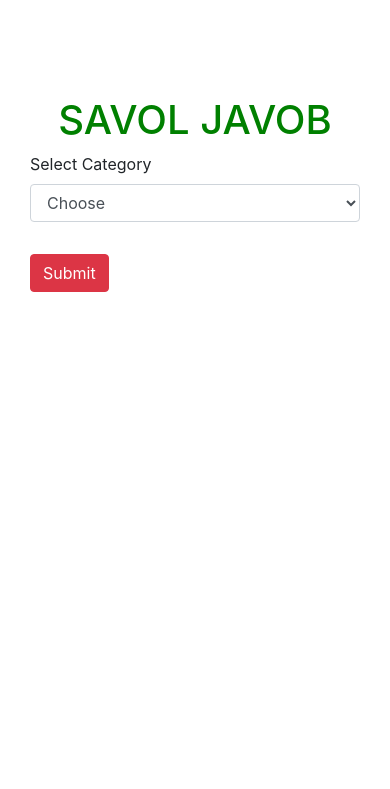
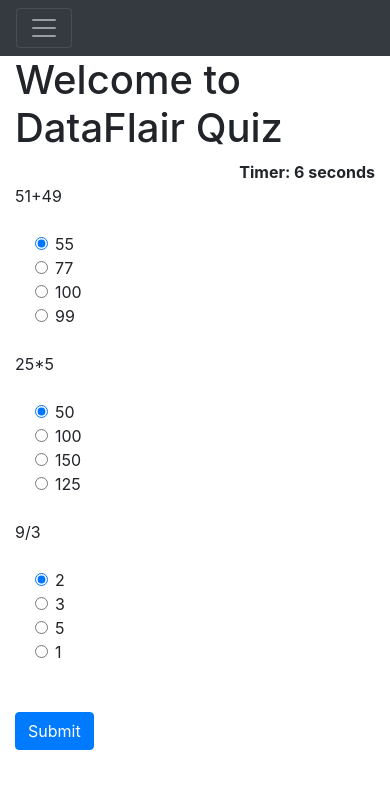
Before and after one commit to Dilshod123456/math, a Django app: page / in a window 390 px wide. Shown: the top 789 px of the page. Run offline with Django 5.2, Linux system fonts and the light colour scheme; data comes from the database, SQL or seed files in the repository; some libraries are stand-ins or nearby versions.

Commit message:
first commit

```diff
--- a/shopapp/models.py
+++ b/shopapp/models.py
@@ -1,42 +1,13 @@
 from django.db import models
-import uuid
-import random
-class BaseModel(models.Model):
-    uid = models.UUIDField(primary_key=True, default=uuid.uuid4, editable=True)
-    created_at = models.DateField(auto_now_add=True)
-    updated_at = models.DateField(auto_now=True)
 
-    class Meta:
-        abstract = True
+# Create your models here.
+class QuesModel(models.Model):
+    question = models.CharField(max_length=200,null=True)
+    op1 = models.CharField(max_length=200,null=True)
+    op2 = models.CharField(max_length=200,null=True)
+    op3 = models.CharField(max_length=200,null=True)
+    op4 = models.CharField(max_length=200,null=True)
+    ans = models.CharField(max_length=200,null=True)
 
-class Category(BaseModel):
-    category_name = models.CharField(max_length=100)
-
-    def __str__(self) -> str:
-        return self.category_name
-class Question(BaseModel):
-    category = models.ForeignKey(Category, related_name='category', on_delete=models.CASCADE)
-    question = models.CharField(max_length=100)
-    marks = models.IntegerField(default=5)
-
-    def __str__(self) -> str:
+    def __str__(self):
         return self.question
-
-    def get_answers(self):
-        answer_objs = list(Answer.objects.filter(question=self))
-        data = []
-        random.shuffle(answer_objs)
-        for answer_obj in answer_objs:
-            data.append({
-                'answer': answer_obj.answer,
-                'is_correct': answer_obj.is_correct
-            })
-        return data
-
-class Answer(BaseModel):
-    question = models.ForeignKey(Question, related_name='question_answer', on_delete=models.CASCADE)
-    answer = models.CharField(max_length=100)
-    is_correct = models.BooleanField(default=False)
-
-    def __str__(self) -> str:
-        return self.answer
--- a/shopapp/urls.py
+++ b/shopapp/urls.py
@@ -5,6 +5,4 @@
 
 urlpatterns = [
     path('', home, name='home'),
-    path('quiz/', quiz, name='quiz'),
-    path('api/get-quiz/', get_quiz, name='get_quiz'),
 ]
--- a/shopapp/views.py
+++ b/shopapp/views.py
@@ -1,33 +1,41 @@
-from django.shortcuts import render, redirect, HttpResponse
-from django.http import JsonResponse
+from django.shortcuts import redirect,render
+from django.contrib.auth import login,logout,authenticate
+from .forms import *
 from .models import *
-import random
+from django.http import HttpResponse
+
+# Create your views here.
 def home(request):
-    context = {'categories': Category.objects.all()}
-    if request.GET.get('category'):
-        return redirect(f"/quiz/?category={request.GET.get('category')}")
-    return render(request, 'home.html', context)
-def quiz(request):
-    context = {'category': request.GET.get('category')}
-    return render(request, 'quiz.html', context)
-def get_quiz(request):
-    try:
-        question_objs = Question.objects.all()
-        if request.GET.get('category'):
-            question_objs = question_objs.filter(category__category_name__icontains=request.GET.get('category'))
-            question_objs = list(question_objs)
-        random.shuffle(question_objs)
-        data = []
-        for question_obj in question_objs:
-            data.append({
-                "uid": question_obj.uid,
-                "category": question_obj.category.category_name,
-                "question": question_obj.question,
-                "marks": question_obj.marks,
-                "answer": question_obj.get_answers(),
-            })
-            payload = {'status': True, 'data': data}
-            return JsonResponse(payload)
-
-    except Exception as e:  print(e)
-    return HttpResponse("Something went wrong")
+    if request.method == 'POST':
+        print(request.POST)
+        questions=QuesModel.objects.all()
+        score=0
+        wrong=0
+        correct=0
+        total=0
+        for q in questions:
+            total+=1
+            print(request.POST.get(q.question))
+            print(q.ans)
+            print()
+            if q.ans ==  request.POST.get(q.question):
+                score+=10
+                correct+=1
+            else:
+                wrong+=1
+        percent = score/(total*10) *100
+        context = {
+            'score':score,
+            'time': request.POST.get('timer'),
+            'correct':correct,
+            'wrong':wrong,
+            'percent':percent,
+            'total':total
+        }
+        return render(request,'result.html',context)
+    else:
+        questions=QuesModel.objects.all()
+        context = {
+            'questions':questions
+        }
+        return render(request,'home.html',context)
--- /dev/null
+++ b/templates/dependencies.html
@@ -0,0 +1,20 @@
+{% load static %}
+<html>
+
+<head>
+    <title>
+        DataFlair Online Quiz with Django
+    </title>
+    <link rel="stylesheet" href="https://stackpath.bootstrapcdn.com/bootstrap/4.5.0/css/bootstrap.min.css" integrity="sha384-9aIt2nRpC12Uk9gS9baDl411NQApFmC26EwAOH8WgZl5MYYxFfc+NcPb1dKGj7Sk" crossorigin="anonymous">
+</head>
+
+<body>
+    {% include 'navbar.html' %} {% block content %} {% endblock %}
+    <br>
+
+    <script src="https://code.jquery.com/jquery-3.5.1.slim.min.js" integrity="sha384-DfXdz2htPH0lsSSs5nCTpuj/zy4C+OGpamoFVy38MVBnE+IbbVYUew+OrCXaRkfj" crossorigin="anonymous"></script>
+    <script src="https://cdn.jsdelivr.net/npm/popper.js@1.16.0/dist/umd/popper.min.js" integrity="sha384-Q6E9RHvbIyZFJoft+2mJbHaEWldlvI9IOYy5n3zV9zzTtmI3UksdQRVvoxMfooAo" crossorigin="anonymous"></script>
+    <script src="https://stackpath.bootstrapcdn.com/bootstrap/4.5.0/js/bootstrap.min.js" integrity="sha384-OgVRvuATP1z7JjHLkuOU7Xw704+h835Lr+6QL9UvYjZE3Ipu6Tp75j7Bh/kR0JKI" crossorigin="anonymous"></script>
+</body>
+
+</html>
--- a/templates/home.html
+++ b/templates/home.html
@@ -1,45 +1,61 @@
-<!doctype html>
-<html lang="en">
+{% extends 'dependencies.html' %} {% block content %} {% load static %}
+<div class="container ">
+    <h1>Welcome to DataFlair Quiz</h1>
 
-<head>
-    <!-- Required meta tags -->
-    <meta charset="utf-8">
-    <meta name="viewport" content="width=device-width, initial-scale=1, shrink-to-fit=no">
+    <div align="right " id="displaytimer"><b>Timer: 0 seconds</b></div>
 
-    <!-- Bootstrap CSS -->
-    <link rel="stylesheet" href="https://cdn.jsdelivr.net/npm/bootstrap@4.3.1/dist/css/bootstrap.min.css" integrity="sha384-ggOyR0iXCbMQv3Xipma34MD+dH/1fQ784/j6cY/iJTQUOhcWr7x9JvoRxT2MZw1T" crossorigin="anonymous">
+    <form method='post' action=''>
+        {% csrf_token %} {% for q in questions%}
+        <div class="form-group">
+            <label for="question">{{q.question}}</label>
+        </div>
+        <div class="form-check">
+            <div class="form-check">
+                <input class="form-check-input" type="radio" name="{{q.question}}" id="gridRadios1" value="option1" checked>
+                <label class="form-check-label" for="gridRadios1">
+                {{q.op1}}
+            </label>
+            </div>
+            <div class="form-check">
+                <input class="form-check-input" type="radio" name="{{q.question}}" id="gridRadios2" value="option2">
+                <label class="form-check-label" for="gridRadios2">
+                {{q.op2}}
+            </label>
+            </div>
+            <div class="form-check">
+                <input class="form-check-input" type="radio" name="{{q.question}}" id="gridRadios1" value="option3">
+                <label class="form-check-label" for="gridRadios1">
+                {{q.op3}}
+            </label>
+            </div>
+            <div class="form-check">
+                <input class="form-check-input" type="radio" name="{{q.question}}" id="gridRadios2" value="option4">
+                <label class="form-check-label" for="gridRadios2">
+                {{q.op4}}
+            </label>
+            </div>
+            <br>
+        </div>
+        {% endfor %}
+        <input id='timer' type='hidden' name="timer" value="">
+        <br>
+        <button type="submit" class="btn btn-primary">Submit</button>
+    </form>
+    {% block script %}
+    <script>
+        console.log('hello world')
+        const timer = document.getElementById('displaytimer')
+        console.log(timer.textContent)
+        const inputtag = document.getElementById('timer')
 
-    <!-- Page title -->
-    <title>Django Quiz App</title>
-</head>
+        t = 0
+        setInterval(() => {
+            t += 1
+            timer.innerHTML = "<b>Timer: " + t + " seconds</b>"
+            inputtag.value = t
+        }, 1000)
+    </script>
+    {% endblock script %}
 
-<body>
-
-    <div class="container mt-5 pt-5">
-        <!-- Added the Geeksforgeeks heading here -->
-        <h1 style="color: green; text-align: center;">SAVOL JAVOB</h1>
-
-        <div class="col-md-6 mx-auto">
-            <form action="">
-                <div class="form-group">
-                    <!-- Label for category selection -->
-                    <label for="">Select Category</label>
-                    <!-- Dropdown menu for category selection -->
-                    <select name="category" id="" class="form-control">
-                    <!-- Default "Choose" option -->
-                    <option value="Choose">Choose</option>
-                    <!-- Loop through categories and create options dynamically -->
-                    {% for category in catgories %}
-                    <option value="{{category.category_name}}">{{category.category_name}}</option>
-                    {% endfor %}
-                </select>
-                </div>
-                <!-- Submit button -->
-                <button class="btn btn-danger mt-3">Submit</button>
-            </form>
-        </div>
-    </div>
-
-</body>
-
-</html>
+</div>
+{% endblock %}
--- /dev/null
+++ b/templates/navbar.html
@@ -0,0 +1,25 @@
+{% load static %}
+
+<style>
+    .greet {
+        font-size: 18px;
+        color: #fff;
+        margin-right: 20px;
+    }
+</style>
+
+<nav class="navbar navbar-expand-lg navbar-dark bg-dark">
+    <button class="navbar-toggler" type="button" data-toggle="collapse" data-target="#navbarNav" aria-controls="navbarNav" aria-expanded="false" aria-label="Toggle navigation">
+    <span class="navbar-toggler-icon"></span>
+  </button>
+    <div class="collapse navbar-collapse" id="navbarNav">
+
+        <ul class="navbar-nav">
+
+            <li class="nav-item active">
+                <a class="nav-link" href="{% url 'home' %}">Home</a>
+            </li>
+            </li>
+
+
+</nav>
```
Also changed, not shown: shopapp/admin.py (+2 -8 lines), shopapp/forms.py (added, +14 -0 lines), templates/quiz.html (deleted, +0 -96 lines), templates/result.html (added, +23 -0 lines), db.sqlite3, shopapp/migrations/0003_quesmodel_remove_question_category_delete_answer_and_more.py (added).
